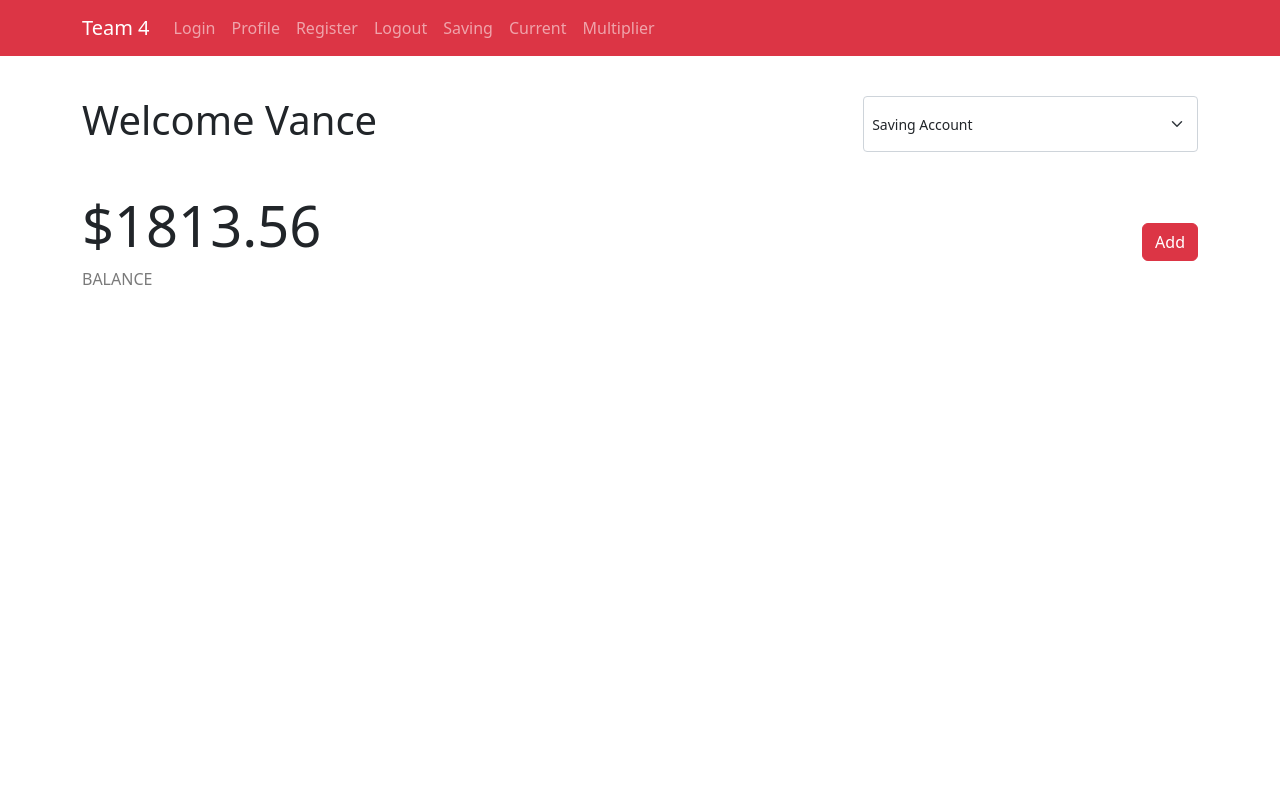
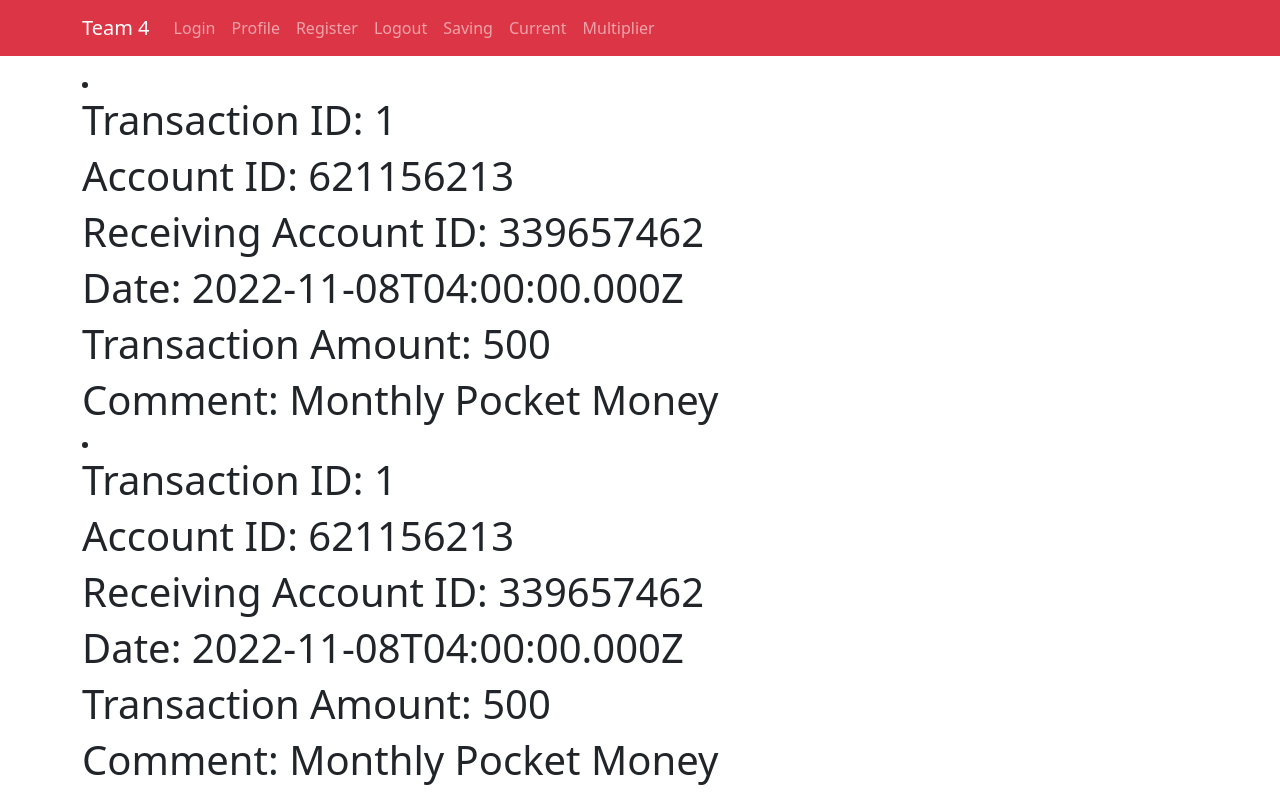
Before and after one commit to findtravishere/tt1_4, a React (Create React App) app in the folder frontend/: page / in a window 1280 px wide. Before the commit this address led to /saving. Shown: the top 800 px of the page. Built offline with nearby package versions, Linux system fonts and the light colour scheme.

Commit message:
feat: skeleton transactions table

```diff
--- a/frontend/src/components/home.js
+++ b/frontend/src/components/home.js
@@ -1,45 +1,64 @@
 import { useState, useEffect } from "react";
-import Form from "react-bootstrap/Form";
-import { useNavigate, Outlet } from "react-router-dom";
-import AddButton from "./AddButton";
-import { Stack } from "react-bootstrap"
 
 const Home = () => {
-  const [account, setAccount] = useState("saving");
-  const navigate = useNavigate();
+  // Current dummy data
+  const dummyData = [
+    {
+      TransactionID: 1,
+      AccountID: 621156213,
+      ReceivingAccountID: 339657462,
+      Date: "2022-11-08T04:00:00.000Z",
+      TransactionAmount: 500.0,
+      Comment: "Monthly Pocket Money",
+    },
+    {
+      TransactionID: 2,
+      AccountID: 958945214,
+      ReceivingAccountID: 621156213,
+      Date: "2022-11-08T04:00:00.000Z",
+      TransactionAmount: 8996.0,
+      Comment: "School Fees",
+    },
+    {
+      TransactionID: 3,
+      AccountID: 828120424,
+      ReceivingAccountID: 322798030,
+      Date: "2022-11-25T04:00:00.000Z",
+      TransactionAmount: 3000.0,
+      Comment: "Driving Centre Top-up",
+    },
+    {
+      TransactionID: 4,
+      AccountID: 353677039,
+      ReceivingAccountID: 785703027,
+      Date: "2022-11-17T06:21:00.000Z",
+      TransactionAmount: 255.0,
+      Comment: "Tuition Fee Payment",
+    },
+    {
+      TransactionID: 5,
+      AccountID: 259555772,
+      ReceivingAccountID: 828120424,
+      Date: "2022-11-08T04:00:00.000Z",
+      TransactionAmount: 32.0,
+      Comment: "Books Payment",
+    },
+  ];
 
-  useEffect(() => {
-    navigate(`/${account}`);
-  }, [account]);
+  const [transactions, setTransactions] = useState(dummyData);
 
   return (
     <div>
-      <div style={{ marginTop: 40, display: "flex" }}>
-        <h1 style={{ width: "70%" }}>Welcome Vance</h1>
-        <Form.Select
-          aria-label="accounts"
-          value={account}
-          onChange={(e) => {
-            setAccount(e.target.value);
-          }}
-          size="sm"
-          style={{ width: "30%" }}
-        >
-          <option value="saving">Saving Account</option>
-          <option value="current">Current Account</option>
-          <option value="multiplier">Multiplier Account</option>
-        </Form.Select>
-      </div>
-      <div>
-        <Stack direction="horizontal" gap="2">
-          <div>
-            <Outlet />
-          </div>
-          <div className="ms-auto mt-4">
-            <AddButton />
-          </div>
-        </Stack>
-      </div>
+      {dummyData.map((transaction) => (
+        <li>
+          <h1>Transaction ID: {dummyData[0].TransactionID}</h1>
+          <h1>Account ID: {dummyData[0].AccountID}</h1>
+          <h1>Receiving Account ID: {dummyData[0].ReceivingAccountID}</h1>
+          <h1>Date: {dummyData[0].Date}</h1>
+          <h1>Transaction Amount: {dummyData[0].TransactionAmount}</h1>
+          <h1>Comment: {dummyData[0].Comment}</h1>
+        </li>
+      ))}
     </div>
   );
 };
```
Also changed, not shown: 2 other files (tests, documents, lock files or other folders).
